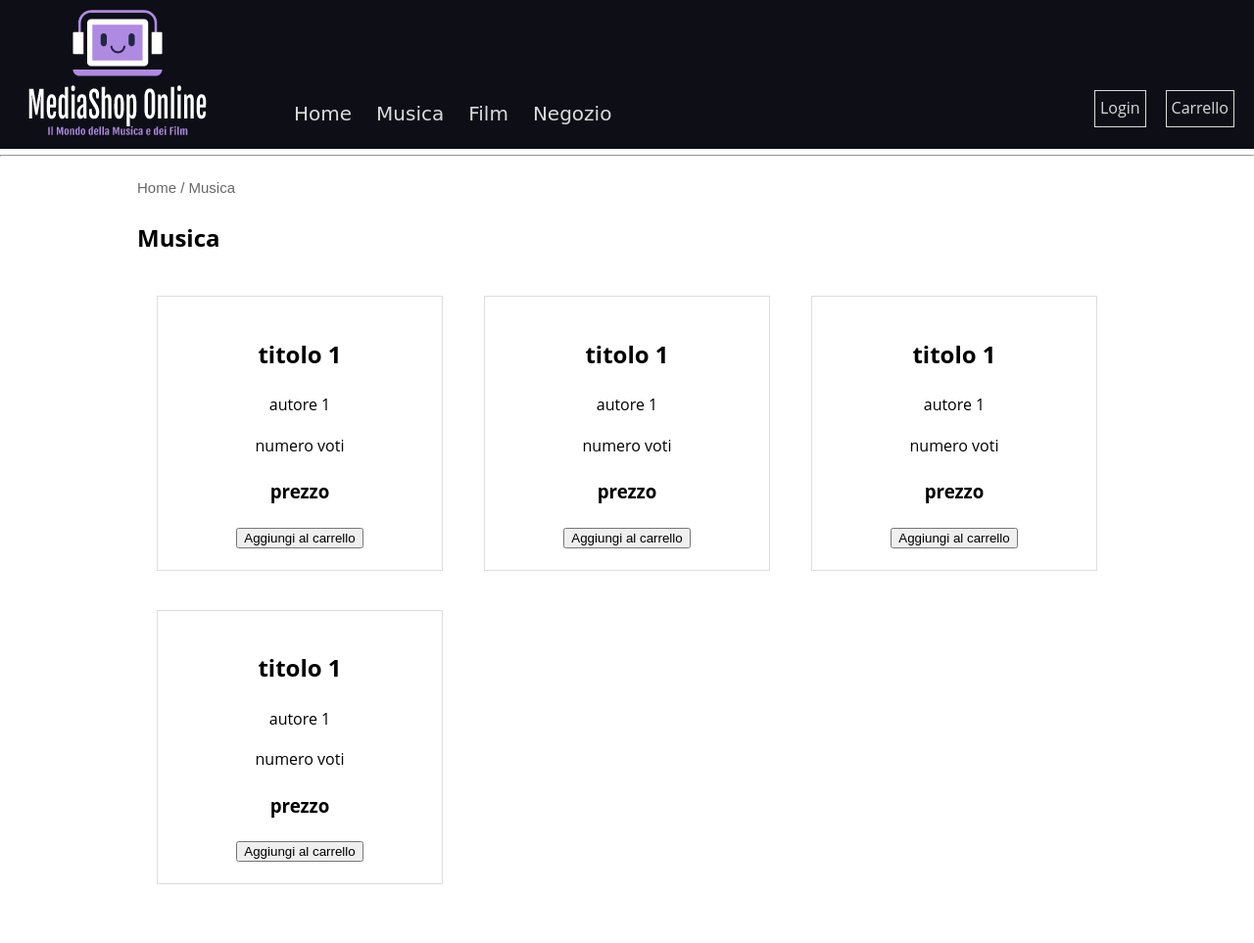
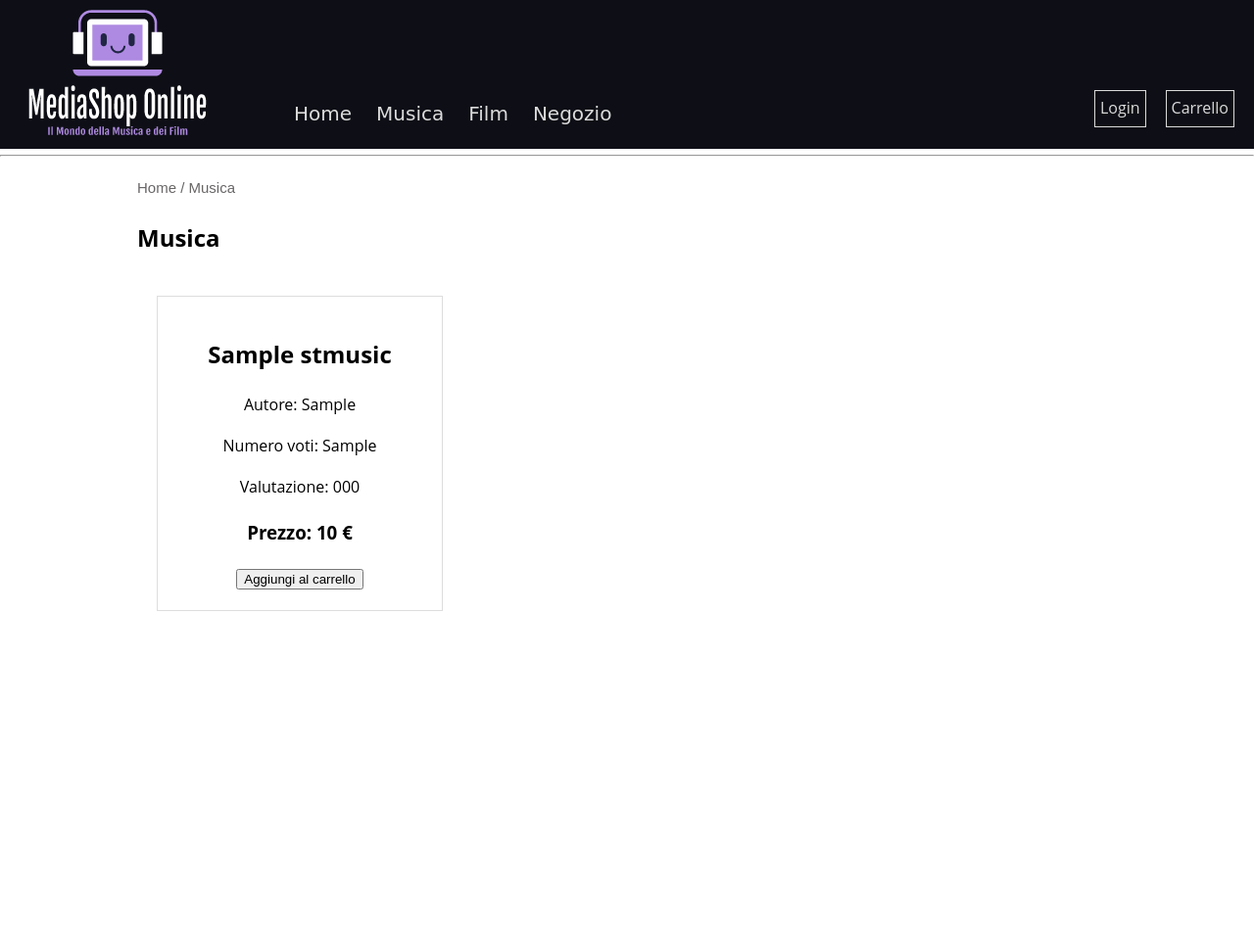
Before and after one commit to spar-git/stefano.parente.PHP-MySQL, a PHP site: page /musica.php in a window 1280 px wide. Shown: the whole page at 98% size. After the commit the page ends 624 px from the top, so only its background shows below. Run offline with PHP 8.4, Linux system fonts and the light colour scheme; tables that the repository leaves empty or names only in its code hold one stand-in row (values such as "Sample post").

Commit message:
Update musica.php

```diff
--- a/musica.php
+++ b/musica.php
@@ -1,3 +1,11 @@
+<?php
+require_once("./connessione.php");
+
+$mysqliConnection = new mysqli("localhost", "root", "pass123", $db_name);
+
+?>
+
+<?xml version="1.0" encoding="UTF-8"?>
 <!DOCTYPE html
 PUBLIC "-//W3C//DTD XHTML 1.0 Strict//EN"
 "http://www.w3.org/TR/xhtml1/DTD/xhtml1-strict.dtd">
@@ -21,37 +29,25 @@ PUBLIC "-//W3C//DTD XHTML 1.0 Strict//EN"
 
 <div>
 	<div class="box-prodotti">
-    	<div class="prodotti">
-        	<h2>titolo 1</h2>
-        	<p>autore 1</p>
-			<p>numero voti</p>
-			<h3>prezzo</h3>
-        	<input class="button" type="submit" name="invio" value="Aggiungi al carrello">
-    	</div>
+		<?php
+		$sql = "SELECT title, autore, numVotiMusic, stelle, costoMusic FROM $STmusic_table_name";
+		$resultQ = $mysqliConnection->query($sql);
 
-		<div class="prodotti">
-        	<h2>titolo 1</h2>
-        	<p>autore 1</p>
-			<p>numero voti</p>
-			<h3>prezzo</h3>
-        	<input class="button" type="submit" name="invio" value="Aggiungi al carrello">
-    	</div>
-
-		<div class="prodotti">
-        	<h2>titolo 1</h2>
-        	<p>autore 1</p>
-			<p>numero voti</p>
-			<h3>prezzo</h3>
-        	<input class="button" type="submit" name="invio" value="Aggiungi al carrello">
-    	</div>
-
-		<div class="prodotti">
-        	<h2>titolo 1</h2>
-        	<p>autore 1</p>
-			<p>numero voti</p>
-			<h3>prezzo</h3>
-        	<input class="button" type="submit" name="invio" value="Aggiungi al carrello">
-    	</div>
+		if ($resultQ) {
+			while ($row = $resultQ->fetch_assoc()) {
+				echo "<div class=\"prodotti\">
+					<h2>" . $row["title"] . "</h2>
+					<p>Autore: " . $row["autore"] . "</p>
+					<p>Numero voti: " . $row["numVotiMusic"] . "</p>
+					<p>Valutazione: " . $row["stelle"] . "</p>
+					<h3>Prezzo: " . $row["costoMusic"] . " €</h3>
+					<input class=\"button\" type=\"submit\" name=\"invio\" value=\"Aggiungi al carrello\">
+				</div>";
+			}
+		} else {
+			echo "Errore nella query: " . $mysqliConnection->error;
+		}
+		?>
 	</div>
 </div>
 
```
